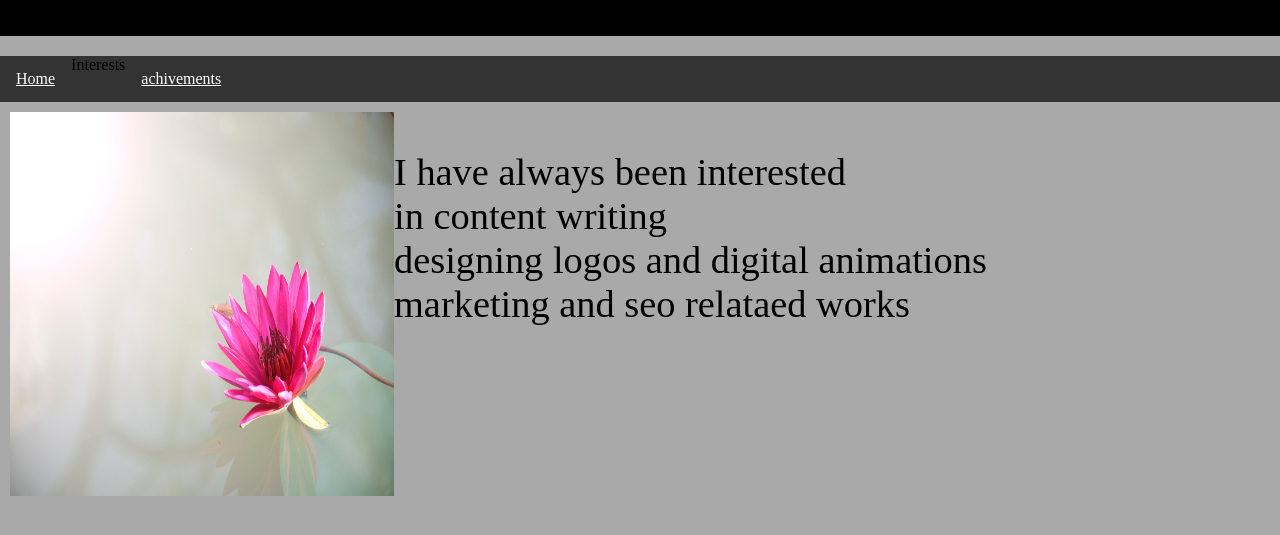
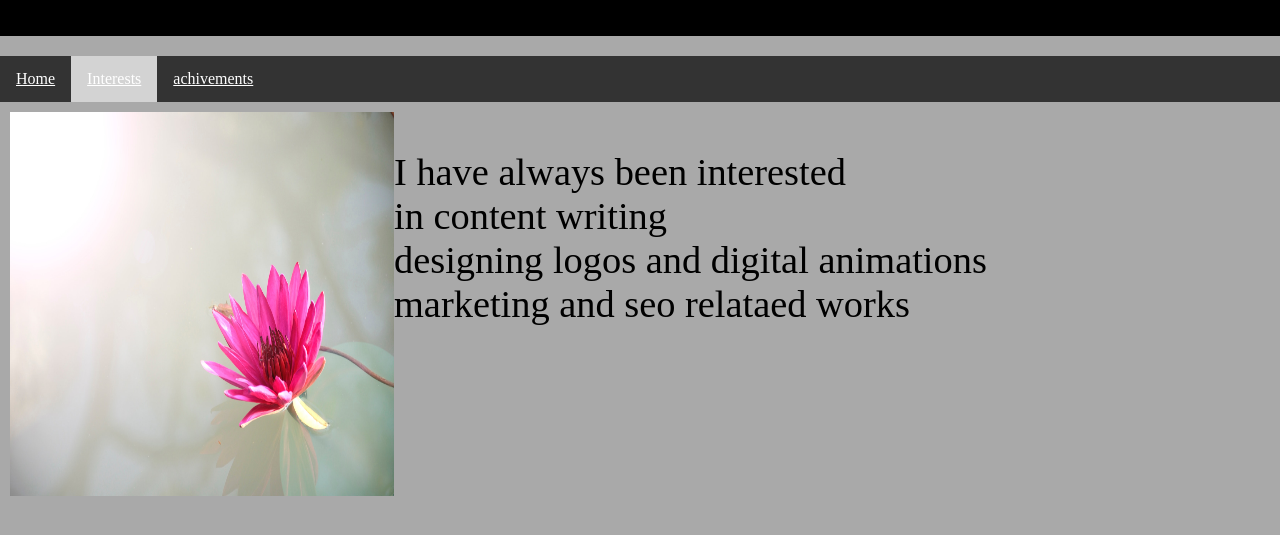
Before and after one commit to venus1314/adity1314.github.io, a plain HTML site: page interests.html in a window 1280 px wide. Shown: the part 149-684 px from the top of the page. Drawn offline with Linux system fonts and the light colour scheme.

Commit message:
Update interests.html

```diff
--- a/interests.html
+++ b/interests.html
@@ -93,7 +93,7 @@ ul.topnav li.right {float: right;}
     </div>
     <ul class="topnav">
               <li><a  href="https://adity1314.github.io/">Home</a></li>
-  <li><aclass="active"  href="https://adity1314.github.io/interests.html">Interests</a></li>
+  <li><a class="active"  href="https://adity1314.github.io/interests.html">Interests</a></li>
   <li><a href="https://github.com/adity1314/adity1314.github.io/blob/master/achivements.html">achivements</a></li>
 </ul>
     <div class="child">
```
